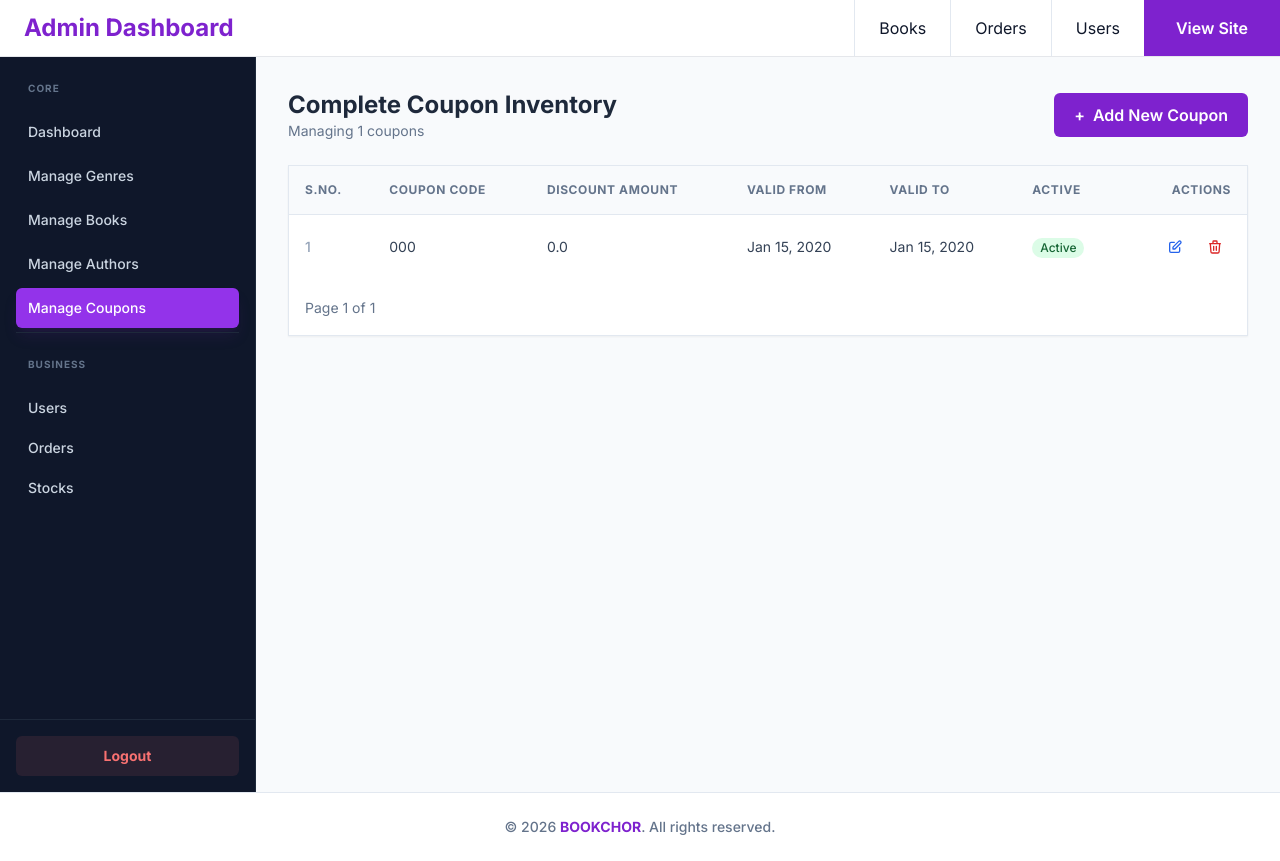
After one commit to rahulacharya1/bookchor, a Django app: page /admin/coupons/ in a window 1280 px wide. The commit adds this page. Run offline with Django 5.2, Linux system fonts and the light colour scheme; a user stored in the database is signed in; tables that the repository leaves empty hold one stand-in row (values such as "Sample post"); some libraries are stand-ins or nearby versions.

Commit message:
Implement coupon management functionality: add models, views, forms, and templates for managing coupons; integrate coupon application in checkout process; update cart to display discount information.

```diff
--- a/website/book/admin_views.py
+++ b/website/book/admin_views.py
@@ -182,3 +182,51 @@ def editBook(request, id):
 def deleteBook(request, id):
     Book.objects.get(id=id).delete()
     return redirect('admin_manage_book')
+
+
+# ------------------------------ Coupon Work ----------------------------------
+
+
+@superuser_required
+def manageCoupon(request):
+    data = {}
+    coupons = Coupon.objects.all()
+    paginator = Paginator(coupons, 4)
+    page_number = request.GET.get('page')
+    page_obj = paginator.get_page(page_number)
+    data['coupons'] = page_obj
+    return render(request, 'admin/coupon/manage_coupon.html', data)
+
+
+@superuser_required
+def insertCoupon(request):
+    data = {}
+    form = CouponForm(request.POST or None, request.FILES or None)
+    data['form'] = form
+
+    if request.method == 'POST':
+        if form.is_valid():
+            data = form.save(commit=False)
+            data.save()
+            return redirect('admin_manage_coupon')
+    return render(request, 'admin/coupon/insert_coupon.html', data)
+
+
+@superuser_required
+def editCoupon(request, id):
+    coupon = Coupon.objects.get(id=id)
+    form = CouponForm(request.POST or None, request.FILES or None, instance=coupon)
+
+    if request.method == "POST":
+        if form.is_valid():
+            data = form.save(commit=False)
+            data.save()
+            return redirect('admin_manage_coupon')
+
+    return render(request, "admin/coupon/edit_coupon.html", {'form': form})
+
+
+@superuser_required
+def deleteCoupon(request, id):
+    Coupon.objects.get(id=id).delete()
+    return redirect('admin_manage_coupon')
--- a/website/book/models.py
+++ b/website/book/models.py
@@ -109,8 +109,14 @@ class Order(models.Model):
     def get_tax_price(self):
         return round(self.get_total_price() * 0.18, 0)
 
+    def get_discount_amount(self):
+        if self.coupon_id:
+            return self.coupon_id.discount_amount
+        else:
+            return 0
+
     def get_total_payable_price(self):
-        return self.get_total_price() + self.get_shipping_charge() + self.get_tax_price()
+        return self.get_total_price() + self.get_shipping_charge() + self.get_tax_price() - self.get_discount_amount()
 
 
 class OrderItem(models.Model):
--- a/website/book/templates/admin/admin_base.html
+++ b/website/book/templates/admin/admin_base.html
@@ -52,6 +52,12 @@
                     Manage Authors
                 </a>
 
+                <a href="{% url 'admin_manage_coupon' %}"
+                    class="flex items-center px-3 py-2.5 text-sm font-medium rounded-md transition-all
+                    {% if request.resolver_match.url_name == 'admin_manage_coupon' %} bg-purple-600 text-white shadow-lg shadow-purple-900/20 {% else %} hover:bg-slate-800 hover:text-white {% endif %}">
+                    Manage Coupons
+                </a>
+
                 <div class="pt-6 mt-6 border-t border-slate-800">
                     <p class="text-[10px] font-bold text-slate-500 uppercase tracking-widest px-3 mb-4">Business</p>
                     <a href="#" class="flex items-center px-3 py-2.5 text-sm font-medium rounded-md hover:bg-slate-800 hover:text-white transition-all">Users</a>
--- /dev/null
+++ b/website/book/templates/admin/coupon/manage_coupon.html
@@ -0,0 +1,78 @@
+{% extends "admin/admin_base.html" %}
+
+{% block content %}
+<div class="flex flex-col">
+    <div class="flex justify-between items-center mb-6">
+        <div>
+            <h2 class="font-bold text-2xl text-slate-800">Complete Coupon Inventory</h2>
+            <p class="text-sm text-slate-500">Managing {{ coupons|length }} coupons</p>
+        </div>
+        <a href="{% url 'admin_insert_coupon' %}" class="bg-purple-700 hover:bg-purple-800 text-white px-5 py-2.5 rounded-md font-semibold transition flex items-center gap-2">
+            <span>+</span> Add New Coupon
+        </a>
+    </div>
+
+    <div class="bg-white border border-slate-200 shadow-sm overflow-hidden">
+        <div class="overflow-x-auto">
+            <table class="w-full text-left border-collapse">
+                <thead>
+                    <tr class="bg-slate-50 border-b border-slate-200">
+                        <th class="px-4 py-4 text-xs font-bold uppercase tracking-wider text-slate-500">S.No.</th>
+                        <th class="px-4 py-4 text-xs font-bold uppercase tracking-wider text-slate-500">Coupon Code</th>
+                        <th class="px-4 py-4 text-xs font-bold uppercase tracking-wider text-slate-500">Discount Amount</th>
+                        <th class="px-4 py-4 text-xs font-bold uppercase tracking-wider text-slate-500">Valid From</th>
+                        <th class="px-4 py-4 text-xs font-bold uppercase tracking-wider text-slate-500">Valid To</th>
+                        <th class="px-4 py-4 text-xs font-bold uppercase tracking-wider text-slate-500">Active</th>
+                        <th class="px-4 py-4 text-xs font-bold uppercase tracking-wider text-slate-500 text-right">Actions</th>
+                    </tr>
+                </thead>
+                <tbody class="divide-y divide-slate-100">
+                    {% for coupon in coupons %}
+                    <tr class="hover:bg-slate-50/80 transition-colors">
+                        <td class="px-4 py-4 text-sm font-medium text-slate-400">{{ forloop.counter }}</td>
+                        <td class="px-4 py-4 text-sm text-slate-700">{{ coupon.code }}</td>
+                        <td class="px-4 py-4 text-sm text-slate-700">{{ coupon.discount_amount }}</td>
+                        <td class="px-4 py-4 text-sm text-slate-700">{{ coupon.valid_from|date:"M d, Y" }}</td>
+                        <td class="px-4 py-4 text-sm text-slate-700">{{ coupon.valid_to|date:"M d, Y" }}</td>
+                        <td class="px-4 py-4 text-sm">
+                            {% if coupon.active %}
+                                <span class="inline-flex items-center px-2 py-0.5 rounded-full text-xs font-medium bg-green-100 text-green-800">Active</span>
+                            {% else %}
+                                <span class="inline-flex items-center px-2 py-0.5 rounded-full text-xs font-medium bg-red-100 text-red-800">Inactive</span>
+                            {% endif %}
+                        </td>
+                        <td class="px-4 py-4 text-right">
+                            <div class="flex justify-end gap-2">
+                                <a href="{% url "admin_edit_coupon" coupon.id %}" class="p-2 text-blue-600 hover:bg-blue-50 rounded transition" title="Edit">
+                                    <svg xmlns="http://www.w3.org/2000/svg" class="w-4 h-4" fill="none" viewBox="0 0 24 24" stroke="currentColor"><path stroke-linecap="round" stroke-linejoin="round" stroke-width="2" d="M11 5H6a2 2 0 00-2 2v11a2 2 0 002 2h11a2 2 0 002-2v-5m-1.414-9.414a2 2 0 112.828 2.828L11.828 15H9v-2.828l8.586-8.586z" /></svg>
+                                </a>
+                                <a href="{% url "admin_delete_coupon" coupon.id %}" class="p-2 text-red-600 hover:bg-red-50 rounded transition" title="Delete">
+                                    <svg xmlns="http://www.w3.org/2000/svg" class="w-4 h-4" fill="none" viewBox="0 0 24 24" stroke="currentColor"><path stroke-linecap="round" stroke-linejoin="round" stroke-width="2" d="M19 7l-.867 12.142A2 2 0 0116.138 21H7.862a2 2 0 01-1.995-1.858L5 7m5 4v6m4-6v6m1-10V4a1 1 0 00-1-1h-4a1 1 0 00-1 1v3M4 7h16" /></svg>
+                                </a>
+                            </div>
+                        </td>
+                    </tr>
+                    {% empty %}
+                    <tr>
+                        <td colspan="6" class="px-6 py-20 text-center">
+                            <p class="text-slate-400 italic">No coupons found in the inventory.</p>
+                        </td>
+                    </tr>
+                    {% endfor %}
+                </tbody>
+            </table>
+            <div class="p-4">
+                <span class="text-sm text-slate-500">Page {{ coupons.number }} of {{ coupons.paginator.num_pages }}</span>
+                <div class="float-right">
+                    {% if coupons.has_previous %}
+                    <a href="?page={{ coupons.previous_page_number }}" class="px-3 py-1 bg-gray-200 text-gray-700 rounded-md hover:bg-gray-300">Previous</a>
+                    {% endif %}
+                    {% if coupons.has_next %}
+                    <a href="?page={{ coupons.next_page_number }}" class="px-3 py-1 bg-gray-200 text-gray-700 rounded-md hover:bg-gray-300">Next</a>
+                    {% endif %}
+                </div>
+            </div>
+        </div>
+    </div>
+</div>
+{% endblock %}
--- a/website/website/urls.py
+++ b/website/website/urls.py
@@ -31,7 +31,6 @@ urlpatterns = [
     path("checkout/remove-from-cart/<slug:slug>/", removeFromCart, name='remove_from_cart'),
     path("checkout/apply-coupon/", applyCoupon, name='apply_coupon'),
     path("checkout/remove-coupon/", removeCoupon, name='remove_coupon'),
-    path("checkout/check-coupon/", checkCoupon, name='check_coupon'),
 
     # Admin-Work
 
@@ -53,5 +52,9 @@ urlpatterns = [
     path("admin/books/edit/<int:id>/", editBook, name='admin_edit_book'),
     path("admin/books/delete/<int:id>/", deleteBook, name='admin_delete_book'),
 
+    path("admin/coupons/", manageCoupon, name='admin_manage_coupon'),
+    path("admin/coupons/insert/", insertCoupon, name='admin_insert_coupon'),
+    path("admin/coupons/edit/<int:id>/", editCoupon, name='admin_edit_coupon'),
+    path("admin/coupons/delete/<int:id>/", deleteCoupon, name='admin_delete_coupon'),
 
 ] + static(settings.MEDIA_URL, document_root=settings.MEDIA_ROOT)
```
Also changed, not shown: website/book/checkout_views.py (+25 -7 lines), website/book/forms.py (+11 -0 lines), website/book/templates/admin/coupon/edit_coupon.html (added, +38 -0 lines), website/book/templates/admin/coupon/insert_coupon.html (added, +38 -0 lines), website/book/templates/cart.html (+20 -0 lines).
